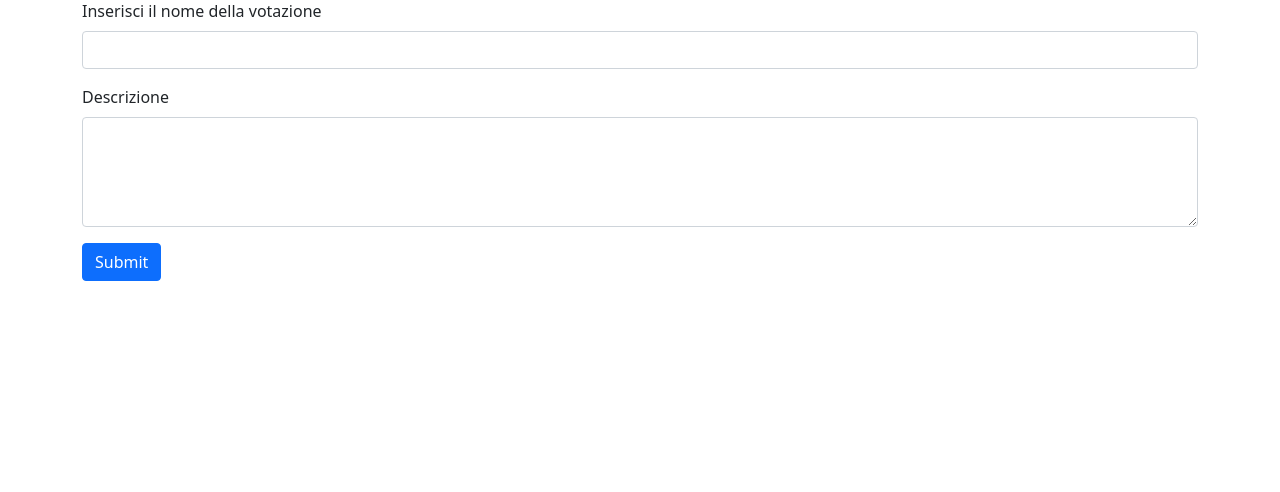
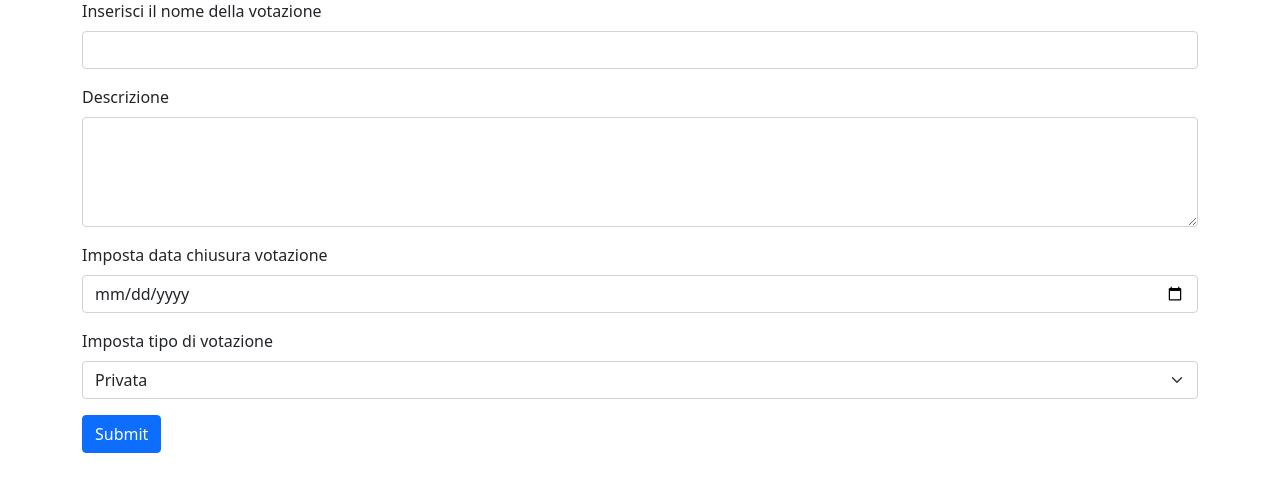
Before and after one commit to Ascierto/exit-poll, a PHP site: page /exit-poll/create-poll.php in a window 1280 px wide. Shown: the part 121-613 px from the top of the page. Run offline with PHP 8.4, Linux system fonts and the light colour scheme.

Commit message:
Aggiunta logica chiusura votazione

```diff
--- a/create-poll.php
+++ b/create-poll.php
@@ -12,11 +12,22 @@
                 <form method="POST" action="./includes/insert-poll.php">
                     <div class="mb-3">
                         <label for="name_poll" class="form-label">Inserisci il nome della votazione</label>
-                        <input name="name_poll" type="text" class="form-control" id="name_poll">
+                        <input name="name_poll" type="text" class="form-control" id="name_poll" required>
                     </div>
                     <div class="mb-3">
                         <label for="description" class="form-label">Descrizione</label>
-                        <textarea name="description" id="description" cols="30" rows="4" class="form-control"></textarea>
+                        <textarea name="description" id="description" cols="30" rows="4" class="form-control" required></textarea>
+                    </div>
+                    <div class="mb-3">
+                        <label for="closing_day" class="form-label">Imposta data chiusura votazione</label>
+                        <input name="closing_day" type="date" class="form-control" id="closing_day">
+                    </div>
+                    <div class="mb-3">
+                        <label class="form-label">Imposta tipo di votazione</label>
+                        <select name="is_private" class="form-select" required>
+                        <option value="1">Privata</option>
+                        <option value="0">Pubblica</option>
+                        </select>
                     </div>
                     <button type="submit" class="btn btn-primary">Submit</button>
                 </form>
--- a/includes/Polls.php
+++ b/includes/Polls.php
@@ -13,12 +13,17 @@ class Poll{
         return $input;
     }
 
+    public static function validDate($input){
+        return  implode('-', array_reverse(explode('/',$input)));
+    }
+
     protected static function sanitize($fields)
     {
 
         $fields['name_poll'] = self::cleanInput($fields['name_poll']);
 
         $fields['description'] = self::cleanInput($fields['description']);
+
 
 
         return $fields;
@@ -28,15 +33,19 @@ class Poll{
 
         $form_data= array(
             'name_poll'=>$form_data['name_poll'],
-            'description'=>$form_data['description']
+            'description'=>$form_data['description'],
+            'closing_day'=>$form_data['closing_day'],
+            'is_private'=>$form_data['is_private']
         );
+
+        $form_data['closing_day']= self::validDate($form_data['closing_day']);
 
         $form_data= self::sanitize($form_data);
 
         $db=connect();
 
-        $query = $db->prepare("INSERT INTO polls(name_poll,description) VALUES (?,?) ");
-        $query->bind_param('ss',$form_data['name_poll'],$form_data['description']);
+        $query = $db->prepare("INSERT INTO polls(name_poll,description,closing_day,is_private) VALUES (?,?,?,?) ");
+        $query->bind_param('sssi',$form_data['name_poll'],$form_data['description'],$form_data['closing_day'],$form_data['is_private']);
         $query->execute();
 
         if ($query->affected_rows === 0) {
@@ -52,18 +61,16 @@ class Poll{
         $query->close();
     }
 
-    public static function showPoll($data=null){
+    public static function showPoll($id=null){
 
-        $data=array(
-            'id'=>$data['id']
-        );
+
 
         $db=connect();
 
-        if (isset($data['id'])) {
-            $data['id'] = intval($data['id']);
+        if ($id) {
+
             $query      = $db->prepare('SELECT * FROM polls WHERE polls.id = ?');
-            $query->bind_param('i', $data['id'],);
+            $query->bind_param('i', $id);
             $query->execute();
             $query = $query->get_result();
         } else {
@@ -79,4 +86,21 @@ class Poll{
         return $results;
 
     }
+
+    public static function closePoll($id){
+
+        $db = connect();
+
+        $query= $db->prepare("UPDATE polls SET is_closed =1 WHERE id=?");
+        $query->bind_param('s',$id);
+        $query->execute();
+
+        if ($query->affected_rows > 0) {
+            header('Location: http://localhost:8888/exit-poll/show-polls.php?stato=ok');
+            exit;
+        } else {
+            header('Location: http://localhost:8888/exit-poll/show-polls.php?stato=ko');
+            exit;
+        }
+    }
 }
--- a/live-results.php
+++ b/live-results.php
@@ -8,7 +8,8 @@ $results = \ExitPoll\Results::getSumVoters($_GET['id']);
 
 
 
-$poll  = \ExitPoll\Poll::showPoll($_GET);
+$poll  = \ExitPoll\Poll::showPoll($_GET['id']);
+
 
 
 $dataPoints = array(
```
Also changed, not shown: includes/close-poll.php (added, +8 -0 lines), show-polls.php (+6 -1 lines).
